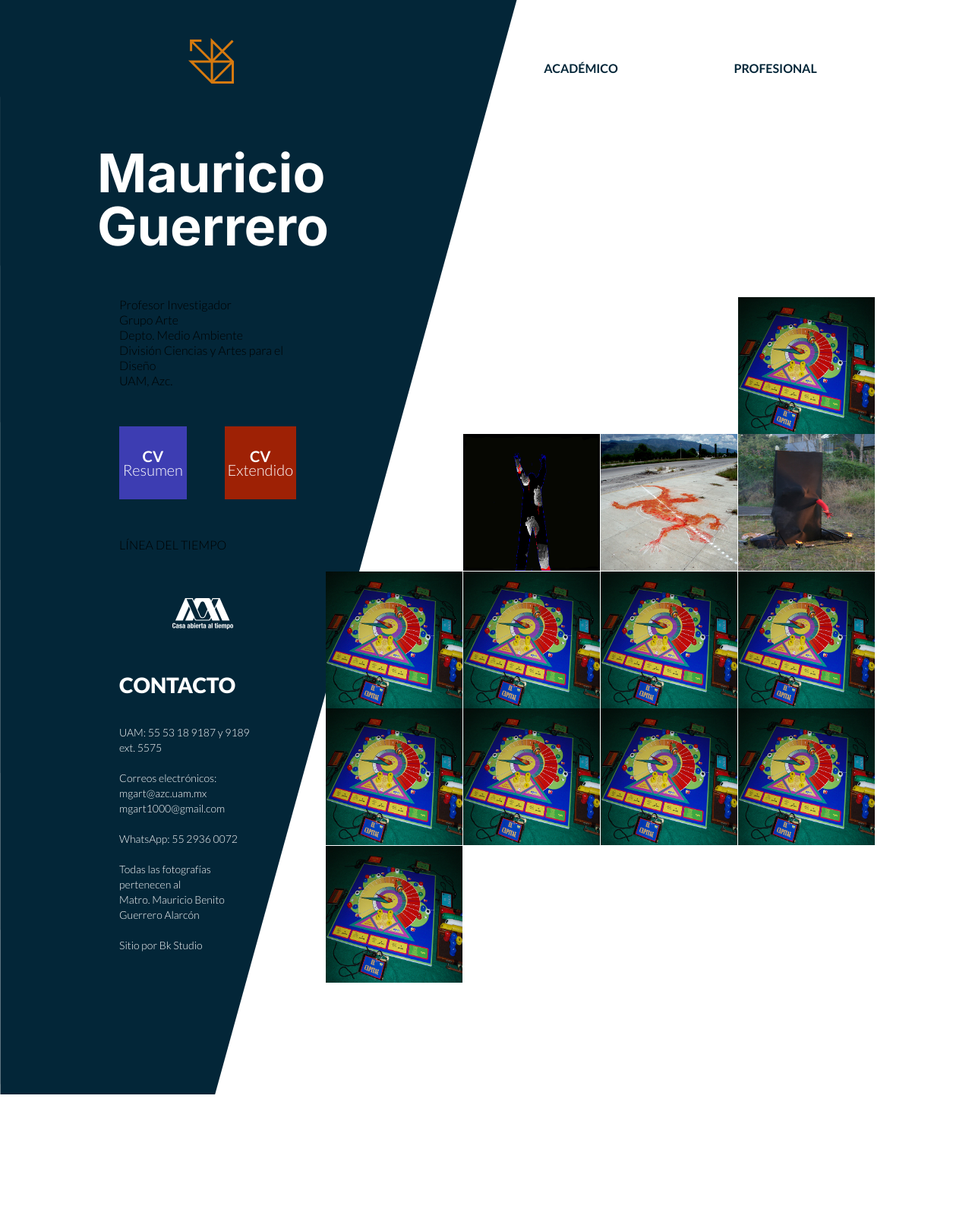
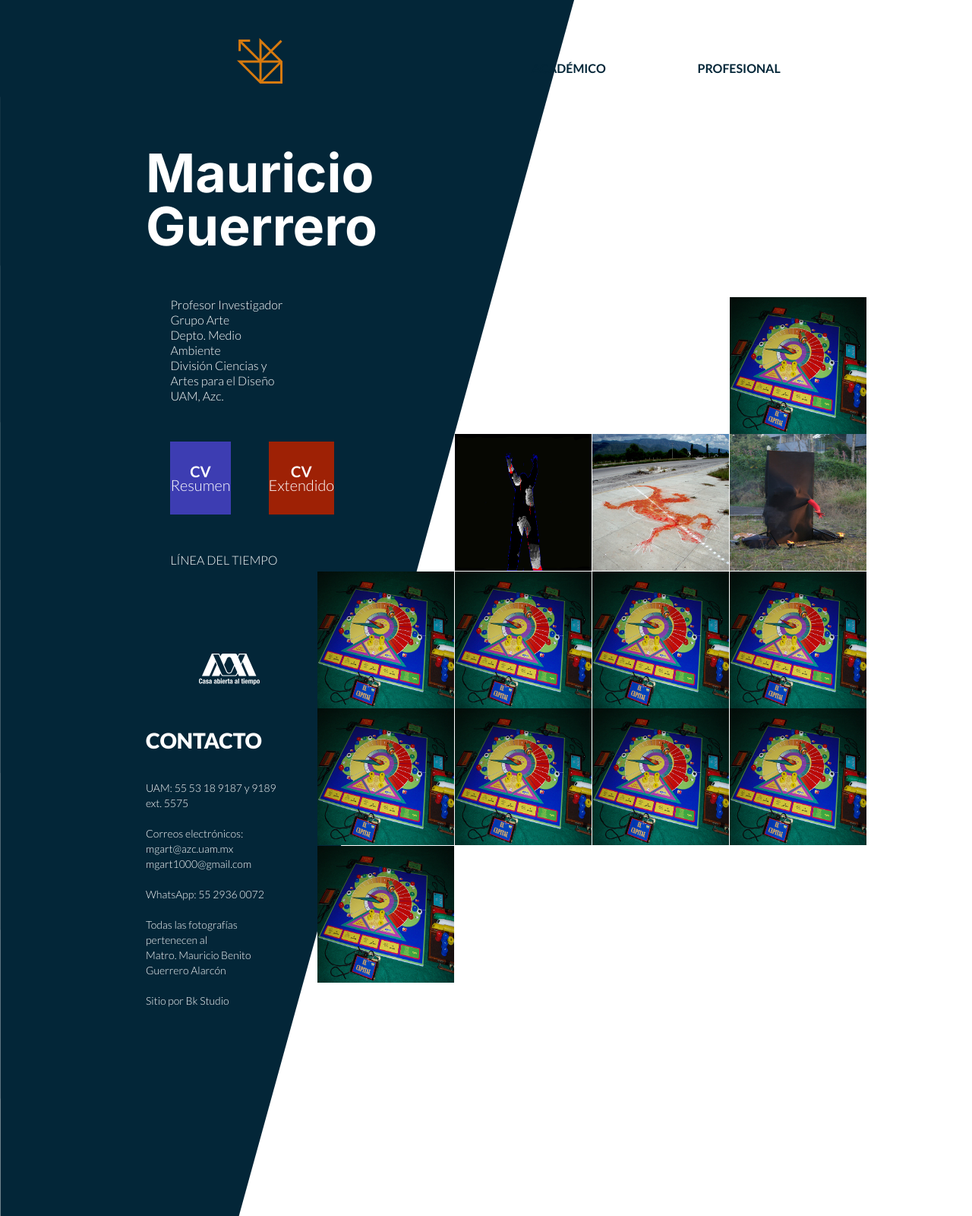
Before and after one commit to RavenAoiffe/MBGA, a PHP site: page / in a window 1280 px wide. Shown: the whole page at 76% size. Before the commit the page ends 1440 px from the top, so only its background shows below. Run offline with PHP 8.4, Linux system fonts and the light colour scheme.

Commit message:
Correcciones del grid en diferentes resoluciones

```diff
--- a/build/css/app.css
+++ b/build/css/app.css
@@ -33,7 +33,7 @@ p {
   margin: 0; }
 
 .contenedor {
-  width: 80%;
+  width: 70%;
   max-width: 120rem;
   margin: 0 auto; }
 
@@ -95,14 +95,16 @@ picture {
 @media (min-width: 768px) {
   .columnas {
     flex-direction: row; }
-  h2 {
-    color: #ffffff; }
   .columnas {
     display: grid;
     grid-template-columns: repeat(2, 1fr);
     grid-gap: 10px;
     grid-row-gap: 10px;
     padding: 0; } }
+
+@media (min-width: 920px) {
+  h2 {
+    color: #ffffff; } }
 
 @media (min-width: 1100px) {
   .menu-movil {
@@ -123,7 +125,6 @@ picture {
     max-height: 10rem; } }
 
 .textos-interiores h3 {
-  color: #ffffff;
   font-size: 28px;
   font-weight: 800;
   text-transform: uppercase; }
@@ -161,7 +162,7 @@ picture {
     left: 0;
     z-index: -1;
     object-fit: cover;
-    height: 180%;
+    height: 200%;
     background-image: url("../img/diagonal.svg");
     background-size: cover;
     width: 100%; } }
@@ -171,9 +172,9 @@ picture {
     margin-left: 5rem;
     padding: 2rem; } }
 
-@media (min-width: 768px) {
+@media (min-width: 920px) {
   .textos-interiores p, .textos-interiores a {
-    color: #ffffff;
+    color: #ffffff !important;
     line-height: 2rem; } }
 
 @media (min-width: 0) {
@@ -268,9 +269,32 @@ picture {
   background-color: #032638;
   margin-top: 4rem;
   padding: 4rem 0; }
+  .footer-movil h3 {
+    color: #ffffff; }
+
+@media (min-width: 0) {
   .footer-movil p, .footer-movil a {
-    color: #ffffff; }
+    color: #ffffff; } }
 
 @media (min-width: 768px) {
   .footer-movil {
     display: none; } }
+
+@media (min-width: 768px) {
+  .display-tablet {
+    display: block;
+    background: #032638;
+    position: absolute;
+    bottom: 0;
+    top: 100%;
+    left: 0;
+    height: 100%;
+    width: 120%; }
+    .display-tablet h3 {
+      color: #ffffff; } }
+
+@media (min-width: 920px) {
+  .display-tablet {
+    background: transparent;
+    height: auto;
+    width: 100%; } }
--- a/src/scss/base/_globales.scss
+++ b/src/scss/base/_globales.scss
@@ -17,7 +17,7 @@ p {
     margin:0;
 }
 .contenedor {
-    width: 80%;
+    width: 70%;
     max-width: 120rem;
     margin: 0 auto;
 }
--- a/src/scss/layout/_footer.scss
+++ b/src/scss/layout/_footer.scss
@@ -17,19 +17,43 @@
     background-color: $azulBG;
     margin-top: 4rem;
     padding:4rem 0;
-    p,a{
-        color: $blanco;
+    h3{
+        color:$blanco;
     }
 }
-@media (min-width:480px) {
-
+@include telefono{
+    .footer-movil{
+        p,a{
+            color: $blanco;
+        }
+    }
 }
+@include desktop{}
 @media (min-width:768px) {
     .footer-movil{
         display: none;
     }
 }
 
-@media (min-width:1200px) {
-
+@include tablet{
+    .display-tablet{
+        display: block;
+        background: #032638;
+        position: absolute;
+        bottom: 0;
+        top: 100%;
+        left: 0;
+        height: 100%;
+        width:120%;
+        h3{
+            color:$blanco;
+        }
+    }
 }
+@include desktop{
+    .display-tablet{
+        background: transparent;
+        height: auto;
+        width: 100%;
+    }
+}
--- a/src/scss/layout/_index.scss
+++ b/src/scss/layout/_index.scss
@@ -1,6 +1,5 @@
 .textos-interiores{
     h3 {
-        color:$blanco;
         font-size: 28px;
         font-weight: 800;
         text-transform: uppercase;
@@ -18,7 +17,7 @@
         text-align: center;
         padding: 3rem 0;
         line-height: 18px;
-        &strong{font-weight:$black ;}
+        &strong{font-weight:$black;}
         &.resumen{
             background-color:$moradoPrincipal;
         }
@@ -42,11 +41,11 @@
     left: 0;
     z-index: -1;
     object-fit: cover;
-    height:180%;
+    height:200%;
     background-image: url('../img/diagonal.svg');
     background-size: cover;
     width: 100%;
-}
+    }
 }
 @include desktop-large{
     .textos-interiores img {
@@ -55,12 +54,9 @@
     }
 }
 @include desktop{
-}
-
-@include tablet{
     .textos-interiores{
         p,a{
-           color:$blanco;
+           color:$blanco!important;
            line-height: 2rem;
         }
     }
--- a/src/scss/layout/_nav.scss
+++ b/src/scss/layout/_nav.scss
@@ -69,11 +69,13 @@
     .columnas{
         flex-direction: row;
     }
-    h2{color:$blanco;
-    }
     .columnas{
             @include grid(grid,2,10px,10px)
         }
+}
+@media (min-width:920px) {
+    h2{color:$blanco;
+    }
 }
 
 @media (min-width:1100px) {
```
